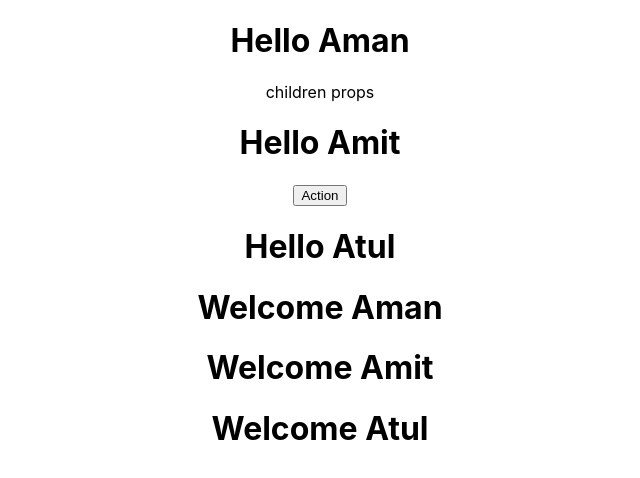
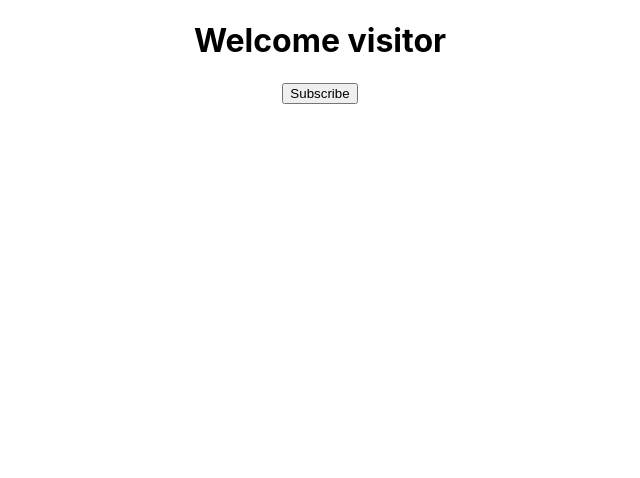
Before and after one commit to aman06it/React-tutorials, a React (Create React App) app: page / in a window 1280 px wide. Shown: the top 478 px of the page, without its empty margins (320-960 px from the left). Built offline with nearby package versions, Linux system fonts and the light colour scheme.

Commit message:
State implementation in Message.js Components

```diff
--- a/src/App.js
+++ b/src/App.js
@@ -3,12 +3,16 @@
 import Greet from './components/Greet'
 import Welcome from './components/Welcome';
 import Hello from './components/Hello'
+import Message from './components/Message';
 
 
 function App() {
   return (
     <div className="App">
-      <Greet name='Aman'>
+
+      <Message />
+
+      {/* <Greet name='Aman'>
         <p>children props</p>
       </Greet>
       <Greet name='Amit'>
@@ -17,7 +21,7 @@
       <Greet name='Atul'/>
       <Welcome name='Aman'/>
       <Welcome name='Amit'/>
-      <Welcome name='Atul'/>
+      <Welcome name='Atul'/> */}
       {/* <Hello/> */}
     </div>
   );
--- /dev/null
+++ b/src/components/Message.js
@@ -0,0 +1,25 @@
+import React, { Component } from 'react'
+
+export default class Message extends Component {
+    constructor(){
+        super()
+        this.state = {
+            message:'Welcome visitor'
+        }
+    }
+
+    changeMessage(){
+        this.setState({
+            message:'Thank you for subscribing.'
+        })
+    }
+
+  render() {
+    return (
+        <div>
+            <h1>{this.state.message}</h1>
+            <button onClick={()=>this.changeMessage()}>Subscribe</button>
+        </div>
+    )
+  }
+}
```
